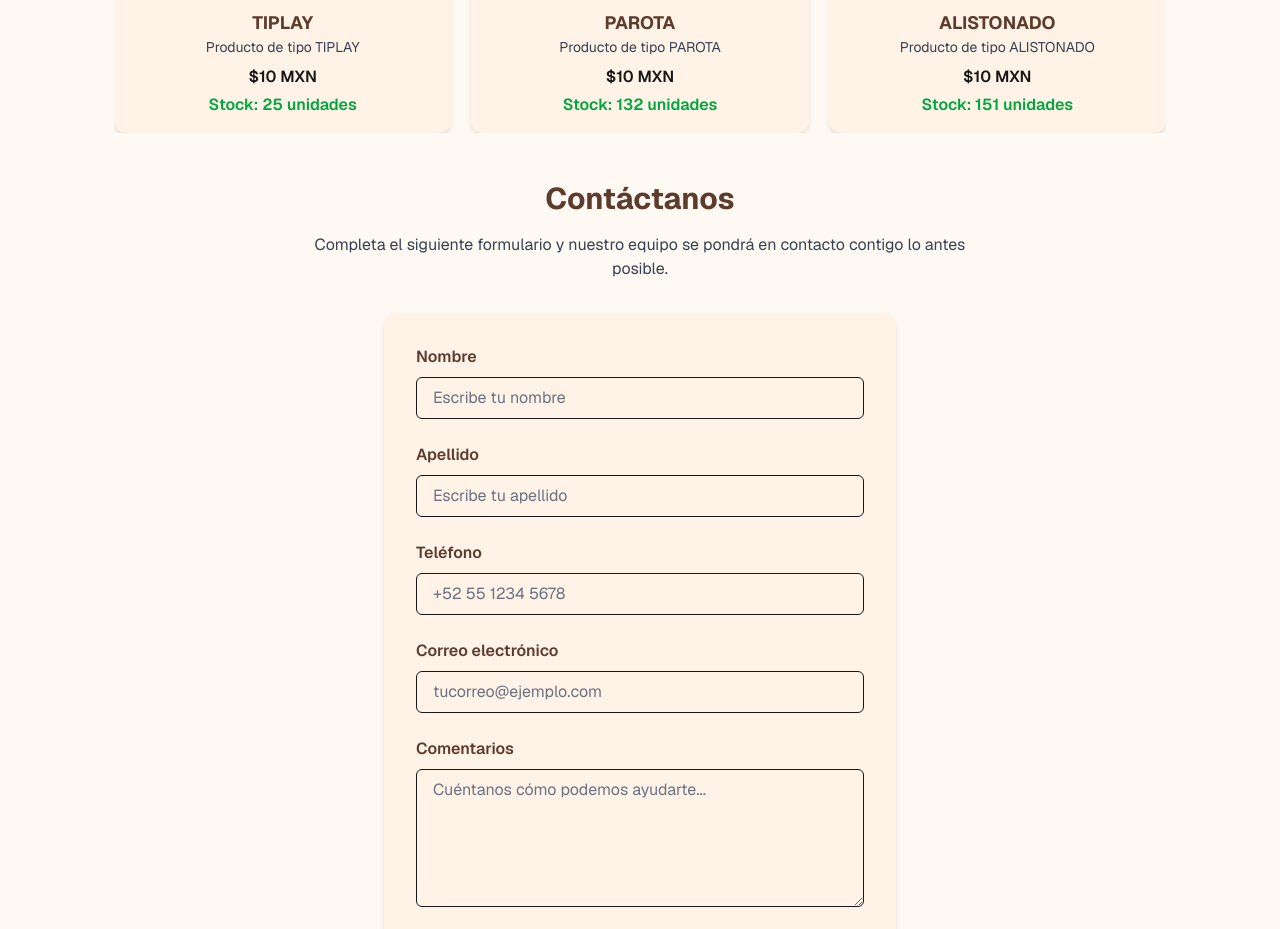
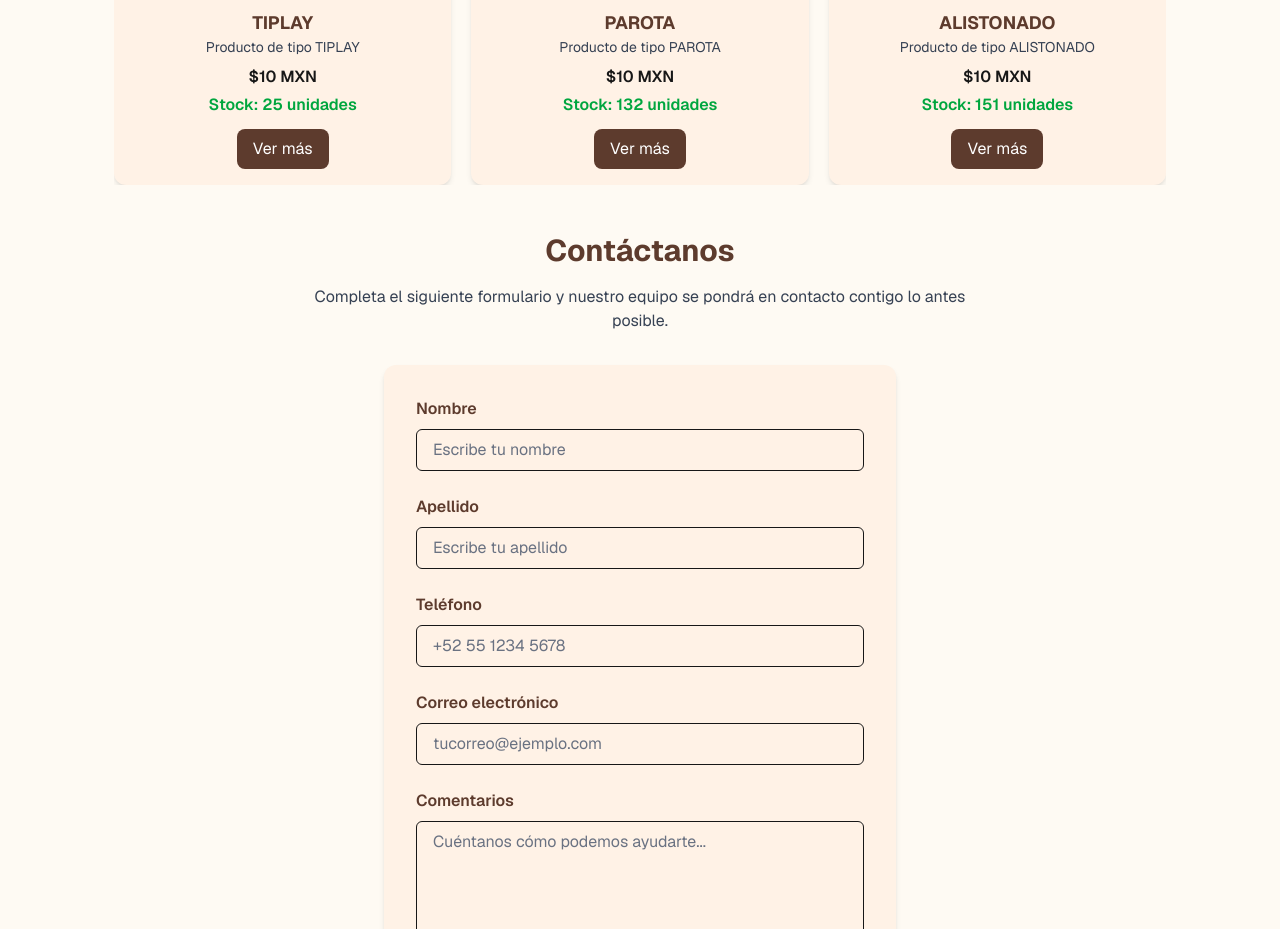
Before and after one commit to o7digital/homedesign, a Next.js app: page / in a window 1280 px wide. Shown: the part 2720-3649 px from the top of the page. Built offline with nearby package versions, Linux system fonts and the light colour scheme.

Commit message:
Corrijo estilos de 'Quiénes somos' para mejorar legibilidad en móvil

```diff
--- a/app/page.tsx
+++ b/app/page.tsx
@@ -22,6 +22,7 @@ export default function Home() {
 
   return (
     <div className="bg-[#fefaf3] font-sans flex flex-col min-h-screen">
+      {/* Header */}
       <header className="fixed top-0 w-full bg-black text-white z-50">
         <div className="max-w-[1100px] mx-auto flex justify-between items-center p-4">
           <div className="font-bold text-lg">Home Design Márquez</div>
@@ -57,6 +58,7 @@ export default function Home() {
         </div>
       </header>
 
+      {/* Slider */}
       <div className="h-screen mt-[60px] relative overflow-hidden">
         {slides.map((src, i) => (
           <Image
@@ -71,6 +73,7 @@ export default function Home() {
         ))}
       </div>
 
+      {/* Quiénes somos */}
       <section className="max-w-[1100px] mx-auto p-6">
         <h2 className="text-2xl font-bold mb-4">Quiénes somos</h2>
         <p>
@@ -92,6 +95,7 @@ export default function Home() {
         </p>
       </section>
 
+      {/* Tipos de Madera */}
       <section id="tipos" className="max-w-[1100px] mx-auto p-6">
         <h2 className="text-3xl font-bold mb-6 text-center text-[#5d3b2d]">
           Tipos de Madera
@@ -121,6 +125,7 @@ export default function Home() {
         </div>
       </section>
 
+      {/* Productos */}
       <section id="productos" className="max-w-[1100px] mx-auto p-6 w-full">
         <h2 className="text-3xl font-bold mb-8 text-center text-[#5d3b2d]">
           Nuestros Productos
@@ -138,7 +143,7 @@ export default function Home() {
             <SwiperSlide key={prod.id}>
               <div className="bg-[#fff2e6] p-4 rounded-xl text-center shadow-md hover:shadow-lg transition">
                 <Image
-                  src="/img/productos/default.jpeg"
+                  src={prod.img || "/img/productos/default.jpeg"}
                   alt={prod.nombre}
                   width={250}
                   height={200}
@@ -153,12 +158,19 @@ export default function Home() {
                 <p className="text-green-600 font-semibold mt-1">
                   Stock: {prod.stock} unidades
                 </p>
+                <Link
+                  href={`/productos/${prod.id}`}
+                  className="mt-3 inline-block bg-[#5d3b2d] text-white px-4 py-2 rounded-lg hover:bg-[#4a2f23] transition"
+                >
+                  Ver más
+                </Link>
               </div>
             </SwiperSlide>
           ))}
         </Swiper>
       </section>
 
+      {/* Contacto */}
       <section id="contacto" className="max-w-[1100px] mx-auto p-6">
         <h2 className="text-3xl font-bold mb-4 text-center text-[#5d3b2d]">
           Contáctanos
@@ -189,6 +201,7 @@ export default function Home() {
               className="w-full px-4 py-2 border rounded-md placeholder-gray-500 focus:outline-none focus:ring-2 focus:ring-[#5d3b2d]"
             />
           </div>
+
           <div>
             <label
               className="block text-base font-semibold text-[#5d3b2d] mb-2"
@@ -205,6 +218,7 @@ export default function Home() {
               className="w-full px-4 py-2 border rounded-md placeholder-gray-500 focus:outline-none focus:ring-2 focus:ring-[#5d3b2d]"
             />
           </div>
+
           <div>
             <label
               className="block text-base font-semibold text-[#5d3b2d] mb-2"
@@ -221,6 +235,7 @@ export default function Home() {
               className="w-full px-4 py-2 border rounded-md placeholder-gray-500 focus:outline-none focus:ring-2 focus:ring-[#5d3b2d]"
             />
           </div>
+
           <div>
             <label
               className="block text-base font-semibold text-[#5d3b2d] mb-2"
@@ -237,6 +252,7 @@ export default function Home() {
               className="w-full px-4 py-2 border rounded-md placeholder-gray-500 focus:outline-none focus:ring-2 focus:ring-[#5d3b2d]"
             />
           </div>
+
           <div>
             <label
               className="block text-base font-semibold text-[#5d3b2d] mb-2"
@@ -253,6 +269,7 @@ export default function Home() {
               className="w-full px-4 py-2 border rounded-md placeholder-gray-500 focus:outline-none focus:ring-2 focus:ring-[#5d3b2d]"
             ></textarea>
           </div>
+
           <button
             type="submit"
             className="w-full bg-[#5d3b2d] text-white py-3 rounded-lg font-bold hover:bg-[#4a2f23] transition"
@@ -262,6 +279,7 @@ export default function Home() {
         </form>
       </section>
 
+      {/* Footer */}
       <footer className="bg-black text-white text-center py-6 mt-10">
         <p className="text-sm">
           © {new Date().getFullYear()} Home Design Márquez. Todos los derechos
```
